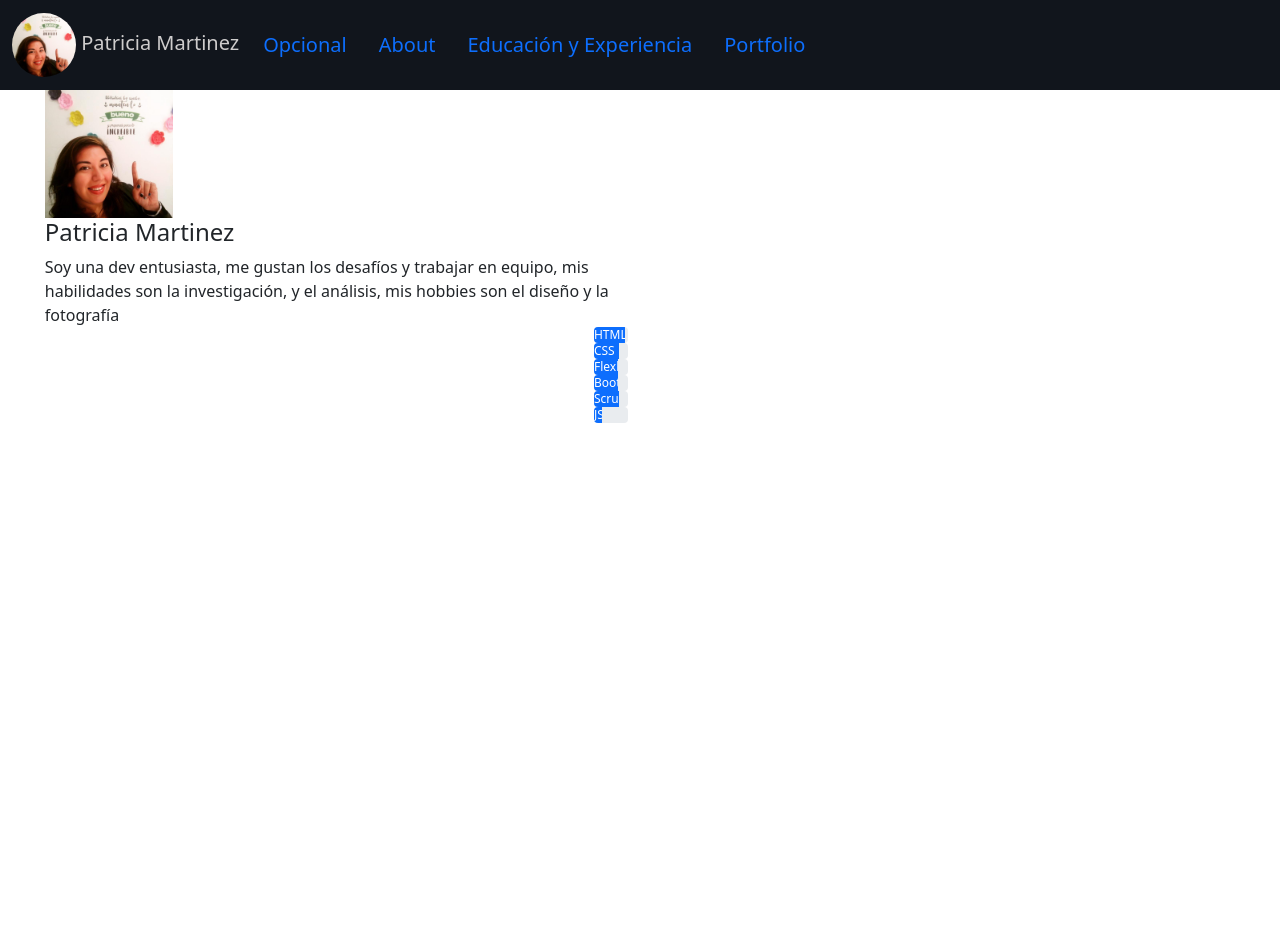
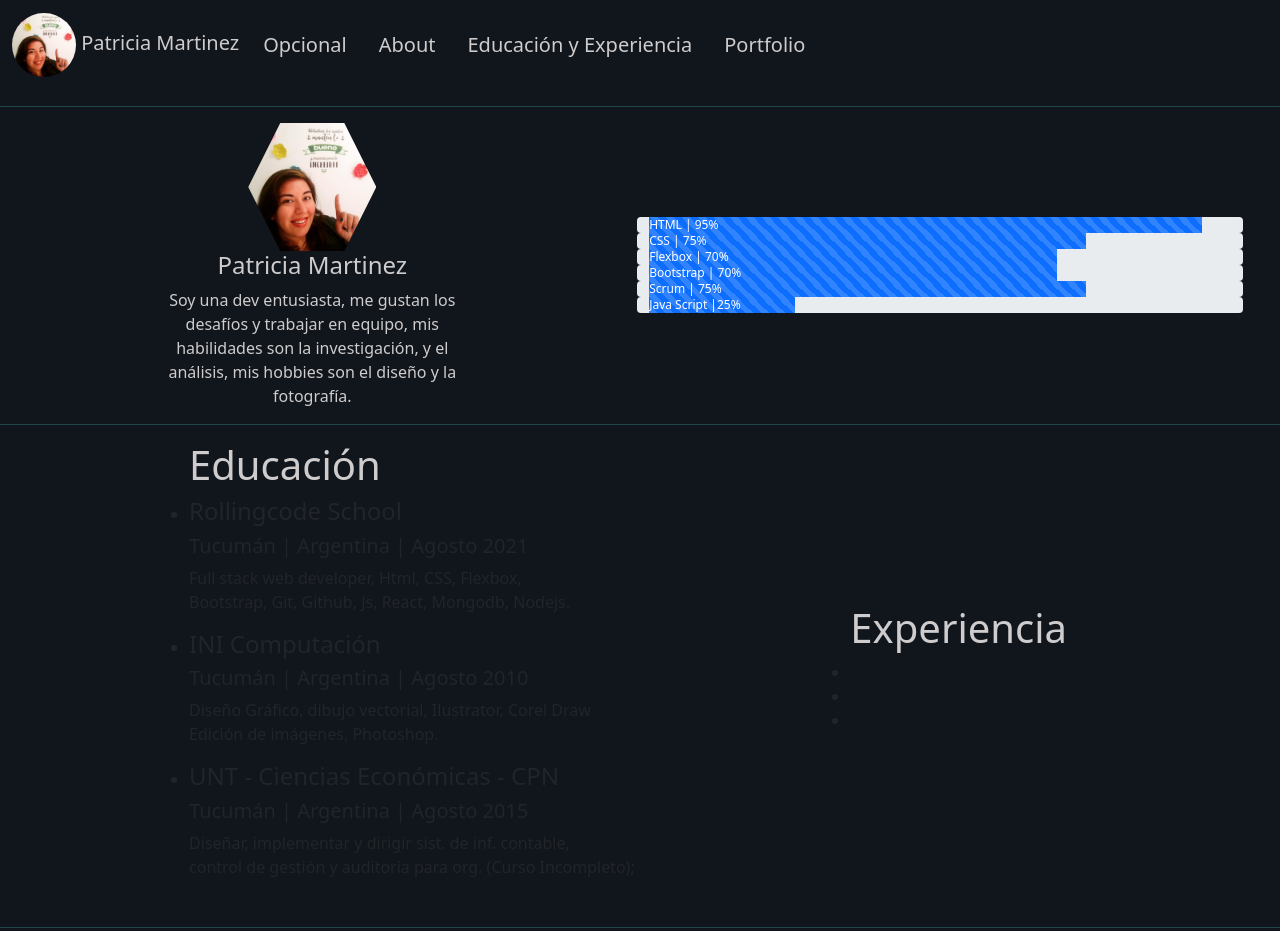
Before and after one commit to PatotiMartinez/challenge-cv, a plain HTML site: page index.html in a window 1280 px wide. Before the commit the page ends 800 px from the top, so only its background shows below. Drawn offline with nearby package versions, Linux system fonts and the light colour scheme.

Commit message:
modifico barras de progreso y creamos seccion educacion y experiencia

```diff
--- a/index.html
+++ b/index.html
@@ -11,7 +11,7 @@
     integrity="sha384-EVSTQN3/azprG1Anm3QDgpJLIm9Nao0Yz1ztcQTwFspd3yD65VohhpuuCOmLASjC" crossorigin="anonymous">
   <title>CV | Patricia Martinez</title>
 </head>
-<body>
+<body class="cv">
   <!-- inicio Navbar -->
   <nav class=" navbar navbar-expand-lg sticky-top ">
     <div class="container-fluid">
@@ -21,13 +21,13 @@
         aria-controls="navbarNav" aria-expanded="false" aria-label="Toggle navigation">
         <span class="navbar-toggler-icon"></span>
       </button>
-      <div class="collapse navbar-collapse" id="navbarNav">
-        <ul class="navbar-nav">
-          <li class="nav-item">
-            <a class="navbar-brand nav-link active" aria-current="page" href="#">Opcional</a>
+      <div class="collapse navbar-collapse " id="navbarNav">
+        <ul class="navbar-nav ">
+          <li class="nav-item ">
+            <a class="navbar-brand nav-link active " aria-current="page" href="#">Opcional</a>
           </li>
           <li class="nav-item">
-            <a class=" navbar-brand nav-link" href="#">About</a>
+            <a class=" navbar-brand nav-link" href="#about">About</a>
           </li>
           <li class="nav-item">
             <a class=" navbar-brand nav-link" href="#">Educación y Experiencia</a>
@@ -40,46 +40,83 @@
     </div>
   </nav>
   <!-- fin Navbar -->
+  <hr class="hr">
   <!-- inicio About -->
+  <div id="about" class="container-fluid d-flex align-items-center justify-content-center">
     <!-- columna 1 de 2 about-->
-  <div class="container-fluid d-flex align-items-center justify-content-center">
-    <div class="row">
-      <div class="col-6">
+    <div class="row d-flex align-items-center justify-content-center">
+      <div class="about-descripcion col-6">
         <img class="perfilAbout" src="/img/patricia.jpg" alt="fotoPerfil">
         <h4>Patricia Martinez</h4>
         <span>Soy una dev entusiasta, me gustan los desafíos y trabajar en equipo,
           mis habilidades son la investigación, y el análisis, mis hobbies son el diseño y la
-          fotografía </span>
-      </div>
+          fotografía. </span>
       </div>
     </div>
     <!-- columna 2 de 2 about -->
       <div class="container-fluid d-flex align-items-center justify-content-center">
-        <div class="row">
-          <div class="col-6">
+        <div class="row d-flex align-items-center justify-content-center">
           <div class="progress">
-              <div class="progress-bar" role="progressbar" style="width: 90%;" aria-valuenow="90" aria-valuemin="0" aria-valuemax="100">HTML | 90%</div>
+            <div class="bar progress-bar progress-bar-striped text-start" role="progressbar" style="width:95%;">HTML | 95% </div>
           </div>
           <div class="progress">
-              <div class="progress-bar" role="progressbar" style="width: 75%;" aria-valuenow="75" aria-valuemin="0" aria-valuemax="100">CSS | 75%</div>
+            <div class="progress-bar progress-bar-striped text-start" role="progressbar" style="width:75%;">CSS | 75%</div>
           </div>
           <div class="progress">
-              <div class="progress-bar" role="progressbar" style="width: 70%;" aria-valuenow="25" aria-valuemin="0" aria-valuemax="100">Flexbox | 70%</div>
+            <div class="progress-bar progress-bar-striped text-start" role="progressbar" style="width:70%;">Flexbox | 70%</div>
           </div>
           <div class="progress">
-              <div class="progress-bar" role="progressbar" style="width: 70%;" aria-valuenow="25" aria-valuemin="0" aria-valuemax="100">Bootstrap | 70%</div>
+            <div class="progress-bar progress-bar-striped text-start" role="progressbar" style="width:70%;">Bootstrap | 70%</div>
           </div>
           <div class="progress">
-              <div class="progress-bar" role="progressbar" style="width: 75%;" aria-valuenow="25" aria-valuemin="0" aria-valuemax="100">Scrum | 75%</div>
+            <div class="progress-bar progress-bar-striped text-start" role="progressbar" style="width:75%;">Scrum | 75%</div>
           </div>
           <div class="progress">
-              <div class="progress-bar" role="progressbar" style="width: 25%;" aria-valuenow="25" aria-valuemin="0" aria-valuemax="100">JS |25%</div>
+            <div class="progress-bar progress-bar-striped text-start" role="progressbar" style="width:25%;">Java Script |25%</div>
           </div>
         </div>
       </div>
     </div>
+  </div>
+  <!-- fin About -->
+  <hr class="hr">
+  <!-- inicio educacion y experiencia -->
+  <div class="div container-fluid d-flex align-items-center justify-content-center">
+    <div class="row d-flex align-items-center justify-content-center">
+      <h1 class="tituloedu-exp">Educación</h1>
+      <ul class="lista">
+        <li>
+          <h4>Rollingcode School</h4>
+          <h5>Tucumán | Argentina | Agosto 2021</h5>
+          <p> Full stack web developer, Html, CSS, Flexbox, <br>
+            Bootstrap, Git, Github, Js, React, Mongodb, Nodejs.</p>
+        </li>
+        <li>
+          <h4>INI Computación</h4>
+          <h5>Tucumán | Argentina | Agosto 2010</h5>
+          <p>Diseño Gráfico, dibujo vectorial, Ilustrator, Corel Draw <br>
+            Edición de imágenes, Photoshop.</p>
+        </li>
+        <li>
+          <h4>UNT - Ciencias Económicas - CPN</h4>
+          <h5>Tucumán | Argentina | Agosto 2015</h5>
+          <p>Diseñar, implementar y dirigir sist. de inf. contable, <br>
+            control de gestión y auditoría para org. (Curso Incompleto);</p>
+        </li>
+      </ul>
+   </div>
+    <div class="row d-flex align-items-center justify-content-center ">
+      <h1 class="tituloedu-exp">Experiencia</h1>
+      <ul class="lista">
+        <li></li>
+        <li></li>
+        <li></li>
+      </ul>
+    </div>
 
-  <!-- fin About -->
+  </div>
+  <!-- inicio educacion y experiencia -->
+  <hr class="hr">
 
 
 
--- a/styles.css
+++ b/styles.css
@@ -1,7 +1,19 @@
+.cv{
+    background-color: #11151c;
+}
+.hr{
+    color: turquoise;
+    size: 3px;
+}
 .navbar{
     background-color: #11151c;
     color: #cecccc;
     text-decoration: none;
+
+}
+.navbar-nav li a {
+    text-decoration: none;
+    color: #cecccc;
 }
 .navbar-brand{
     font-size: 2rem;
@@ -20,4 +32,19 @@
 .perfilAbout{
     width: 8rem;
     height: 8rem;
+    clip-path: polygon(25% 0, 75% 0%, 100% 50%, 75% 100%, 25% 100%, 0% 50%);
 }
+.about-descripcion{
+    font-size: 1rem;
+    color: #cecccc;
+    text-align: center;
+}
+.progress bar {
+    width: 100%;
+    background-color: #11151c;
+    text-align: center;
+}
+.tituloedu-exp{
+
+color: #cecccc;
+}
```
Lines whose indentation alone changed are shown as unchanged.
